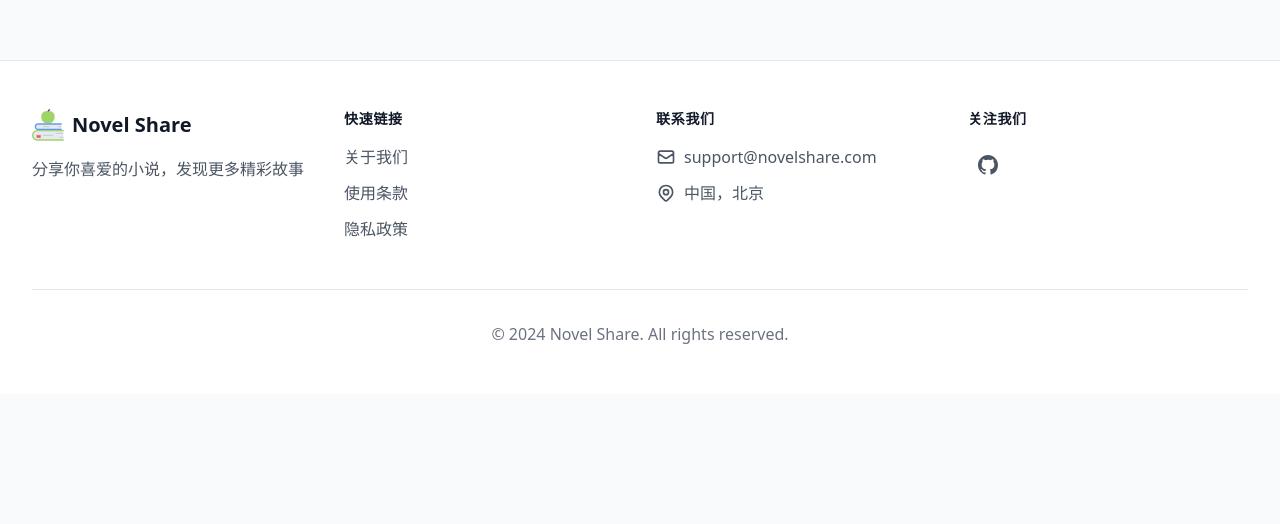
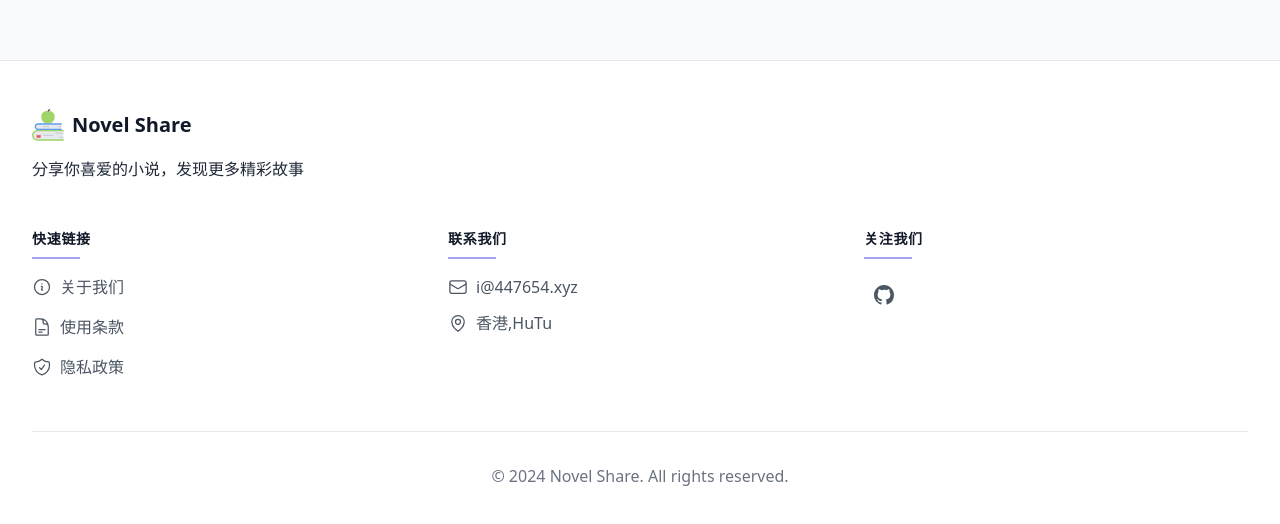
Before and after one commit to dnslin/novel-site, a Vue app: page /latest in a window 1280 px wide. Shown: the part 740-1264 px from the top of the page. Before the commit the page ends 1134 px from the top, so only its background shows below. Built offline with nearby package versions, Linux system fonts and the light colour scheme.

Commit message:
style: 更新一下样式

```diff
--- a/src/components/layout/Footer.vue
+++ b/src/components/layout/Footer.vue
@@ -1,10 +1,11 @@
 <template>
     <footer class="bg-white dark:bg-gray-900 border-t border-gray-200 dark:border-gray-800">
-        <div class="max-w-7xl mx-auto py-12 px-4 sm:px-6 lg:px-8">
-            <div class="grid grid-cols-1 md:grid-cols-4 gap-8">
-                <!-- 网站信息 -->
-                <div class="space-y-4 group">
-                    <div class="flex items-center space-x-2">
+        <div class="max-w-7xl mx-auto py-8 md:py-12 px-4 sm:px-6 lg:px-8">
+            <!-- 移动端布局优化 -->
+            <div class="grid grid-cols-1 sm:grid-cols-2 md:grid-cols-4 gap-8 md:gap-12">
+                <!-- 网站信息 - 始终占满宽度 -->
+                <div class="col-span-full md:col-span-1 space-y-4 group">
+                    <div class="flex items-center justify-center sm:justify-start space-x-2">
                         <img src="@/assets/logo.svg" alt="Logo"
                             class="w-8 h-8 transform transition-transform duration-300 group-hover:rotate-12" />
                         <span class="text-xl font-bold text-gray-900 dark:text-white
@@ -13,39 +14,45 @@
                             Novel Share
                         </span>
                     </div>
-                    <p class="text-gray-600 dark:text-gray-400 transform transition-all duration-300
-                             hover:translate-x-2">
+                    <p class="text-center sm:text-left whitespace-normal sm:whitespace-nowrap">
                         分享你喜爱的小说，发现更多精彩故事
                     </p>
                 </div>
 
+                <!-- 移动端布局容器 -->
+                <div class="col-span-full grid grid-cols-2 sm:grid-cols-2 md:grid-cols-3 gap-8">
                     <!-- 快速链接 -->
-                <div>
-                    <h3 class="text-sm font-semibold text-gray-900 dark:text-white uppercase tracking-wider mb-4">
+                    <div class="text-center sm:text-left">
+                        <h3 class="text-sm font-semibold text-gray-900 dark:text-white uppercase tracking-wider mb-4
+                                 after:content-[''] after:block after:w-12 after:h-0.5 after:bg-primary/50
+                                 after:mx-auto sm:after:mx-0 after:mt-2">
                             快速链接
                         </h3>
                         <ul class="space-y-3">
                             <li>
-                            <router-link to="/about" class="inline-block text-gray-600 dark:text-gray-400
+                                <router-link to="/about" class="inline-flex items-center text-gray-600 dark:text-gray-400
                                            hover:text-primary dark:hover:text-primary-light
                                            transition-all duration-300 transform hover:translate-x-2
                                            hover:scale-105">
+                                    <InformationCircleIcon class="w-5 h-5 mr-2" />
                                     关于我们
                                 </router-link>
                             </li>
                             <li>
-                            <router-link to="/terms" class="inline-block text-gray-600 dark:text-gray-400
+                                <router-link to="/terms" class="inline-flex items-center text-gray-600 dark:text-gray-400
                                            hover:text-primary dark:hover:text-primary-light
                                            transition-all duration-300 transform hover:translate-x-2
                                            hover:scale-105">
+                                    <DocumentTextIcon class="w-5 h-5 mr-2" />
                                     使用条款
                                 </router-link>
                             </li>
                             <li>
-                            <router-link to="/privacy" class="inline-block text-gray-600 dark:text-gray-400
+                                <router-link to="/privacy" class="inline-flex items-center text-gray-600 dark:text-gray-400
                                            hover:text-primary dark:hover:text-primary-light
                                            transition-all duration-300 transform hover:translate-x-2
                                            hover:scale-105">
+                                    <ShieldCheckIcon class="w-5 h-5 mr-2" />
                                     隐私政策
                                 </router-link>
                             </li>
@@ -53,51 +60,49 @@
                     </div>
 
                     <!-- 联系方式 -->
-                <div>
-                    <h3 class="text-sm font-semibold text-gray-900 dark:text-white uppercase tracking-wider mb-4">
+                    <div class="text-center sm:text-left">
+                        <h3 class="text-sm font-semibold text-gray-900 dark:text-white uppercase tracking-wider mb-4
+                                 after:content-[''] after:block after:w-12 after:h-0.5 after:bg-primary/50
+                                 after:mx-auto sm:after:mx-0 after:mt-2">
                             联系我们
                         </h3>
                         <ul class="space-y-3">
-                        <li class="group flex items-center space-x-2 text-gray-600 dark:text-gray-400
-                                   transition-all duration-300 hover:translate-x-2">
-                            <svg class="w-5 h-5 transform transition-transform duration-300 group-hover:scale-110"
-                                fill="none" stroke="currentColor" viewBox="0 0 24 24">
-                                <path stroke-linecap="round" stroke-linejoin="round" stroke-width="2"
-                                    d="M3 8l7.89 5.26a2 2 0 002.22 0L21 8M5 19h14a2 2 0 002-2V7a2 2 0 00-2-2H5a2 2 0 00-2 2v10a2 2 0 002 2z" />
-                            </svg>
+                            <li class="group flex items-center justify-center sm:justify-start space-x-2
+                                       text-gray-600 dark:text-gray-400 transition-all duration-300
+                                       hover:translate-x-2">
+                                <EnvelopeIcon
+                                    class="w-5 h-5 transform transition-transform duration-300 group-hover:scale-110" />
                                 <span class="group-hover:text-primary dark:group-hover:text-primary-light">
-                                support@novelshare.com
+                                    i@447654.xyz
                                 </span>
                             </li>
-                        <li class="group flex items-center space-x-2 text-gray-600 dark:text-gray-400
-                                   transition-all duration-300 hover:translate-x-2">
-                            <svg class="w-5 h-5 transform transition-transform duration-300 group-hover:scale-110"
-                                fill="none" stroke="currentColor" viewBox="0 0 24 24">
-                                <path stroke-linecap="round" stroke-linejoin="round" stroke-width="2"
-                                    d="M17.657 16.657L13.414 20.9a1.998 1.998 0 01-2.827 0l-4.244-4.243a8 8 0 1111.314 0z" />
-                                <path stroke-linecap="round" stroke-linejoin="round" stroke-width="2"
-                                    d="M15 11a3 3 0 11-6 0 3 3 0 016 0z" />
-                            </svg>
+                            <li class="group flex items-center justify-center sm:justify-start space-x-2
+                                       text-gray-600 dark:text-gray-400 transition-all duration-300
+                                       hover:translate-x-2">
+                                <MapPinIcon
+                                    class="w-5 h-5 transform transition-transform duration-300 group-hover:scale-110" />
                                 <span class="group-hover:text-primary dark:group-hover:text-primary-light">
-                                中国，北京
+                                    香港,HuTu
                                 </span>
                             </li>
                         </ul>
                     </div>
 
-                <!-- 社交媒体 -->
-                <div>
-                    <h3 class="text-sm font-semibold text-gray-900 dark:text-white uppercase tracking-wider mb-4">
+                    <!-- 社交媒体 - 移动端独占一行 -->
+                    <div class="col-span-2 md:col-span-1 text-center sm:text-left">
+                        <h3 class="text-sm font-semibold text-gray-900 dark:text-white uppercase tracking-wider mb-4
+                                 after:content-[''] after:block after:w-12 after:h-0.5 after:bg-primary/50
+                                 after:mx-auto sm:after:mx-0 after:mt-2">
                             关注我们
                         </h3>
-                    <div class="flex space-x-4">
+                        <div class="flex justify-center sm:justify-start space-x-4">
                             <a href="#" class="group p-2 rounded-full hover:bg-gray-100 dark:hover:bg-gray-800
                                       transition-all duration-300">
                                 <span class="sr-only">GitHub</span>
                                 <svg class="w-6 h-6 text-gray-600 dark:text-gray-400
                                          group-hover:text-primary dark:group-hover:text-primary-light
-                                      transform transition-all duration-300 group-hover:scale-110" fill="currentColor"
-                                viewBox="0 0 24 24">
+                                         transform transition-all duration-300 group-hover:scale-110"
+                                    fill="currentColor" viewBox="0 0 24 24">
                                     <path fill-rule="evenodd"
                                         d="M12 2C6.477 2 2 6.484 2 12.017c0 4.425 2.865 8.18 6.839 9.504.5.092.682-.217.682-.483 0-.237-.008-.868-.013-1.703-2.782.605-3.369-1.343-3.369-1.343-.454-1.158-1.11-1.466-1.11-1.466-.908-.62.069-.608.069-.608 1.003.07 1.531 1.032 1.531 1.032.892 1.53 2.341 1.088 2.91.832.092-.647.35-1.088.636-1.338-2.22-.253-4.555-1.113-4.555-4.951 0-1.093.39-1.988 1.029-2.688-.103-.253-.446-1.272.098-2.65 0 0 .84-.27 2.75 1.026A9.564 9.564 0 0112 6.844c.85.004 1.705.115 2.504.337 1.909-1.296 2.747-1.027 2.747-1.027.546 1.379.202 2.398.1 2.651.64.7 1.028 1.595 1.028 2.688 0 3.848-2.339 4.695-4.566 4.943.359.309.678.92.678 1.855 0 1.338-.012 2.419-.012 2.747 0 .268.18.58.688.482A10.019 10.019 0 0022 12.017C22 6.484 17.522 2 12 2z"
                                         clip-rule="evenodd" />
@@ -106,10 +111,12 @@
                         </div>
                     </div>
                 </div>
+            </div>
 
-            <!-- 版权信息 -->
-            <div class="mt-12 pt-8 border-t border-gray-200 dark:border-gray-800">
-                <p class="text-center text-gray-500 dark:text-gray-400 hover:text-primary dark:hover:text-primary-light
+            <!-- 版权信息 - 添加移动端间距 -->
+            <div class="mt-8 md:mt-12 pt-6 md:pt-8 border-t border-gray-200 dark:border-gray-800">
+                <p class="text-center text-sm md:text-base text-gray-500 dark:text-gray-400
+                          hover:text-primary dark:hover:text-primary-light
                           transition-colors duration-300 cursor-pointer">
                     © {{ new Date().getFullYear() }} Novel Share. All rights reserved.
                 </p>
@@ -117,3 +124,32 @@
         </div>
     </footer>
 </template>
+
+<script setup>
+import {
+    InformationCircleIcon,  // 关于我们
+    DocumentTextIcon,       // 使用条款
+    ShieldCheckIcon,       // 隐私政策
+    EnvelopeIcon,
+    MapPinIcon
+} from '@heroicons/vue/24/outline'
+</script>
+
+<style scoped>
+/* 添加移动端过渡动画 */
+@media (max-width: 640px) {
+    .grid {
+        row-gap: 2rem;
+    }
+
+    /* 添加分隔线动画 */
+    h3::after {
+        transition: width 0.3s ease;
+        width: 48px;
+    }
+
+    h3:hover::after {
+        width: 64px;
+    }
+}
+</style>
```
Lines whose indentation alone changed are shown as unchanged.
